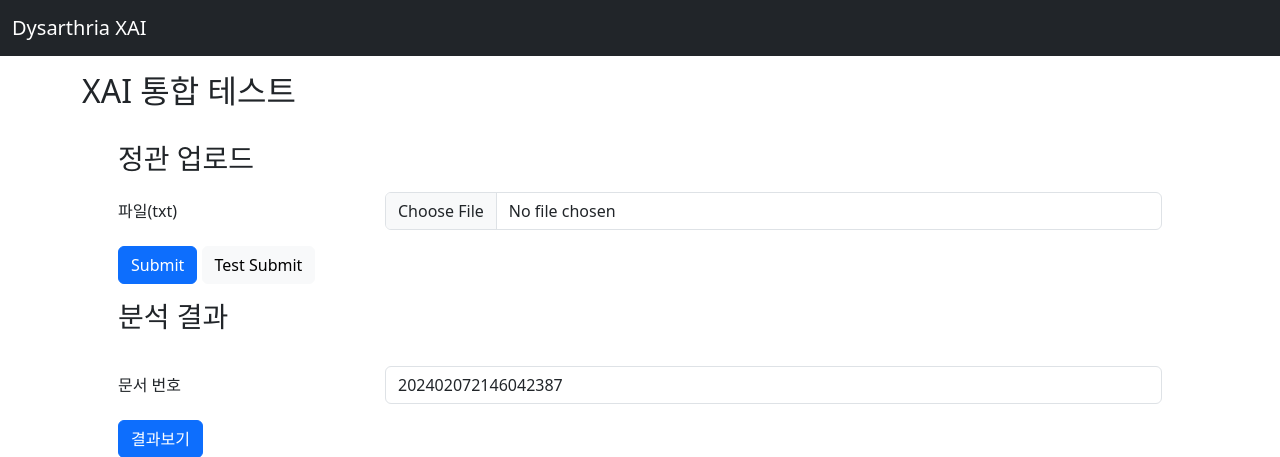
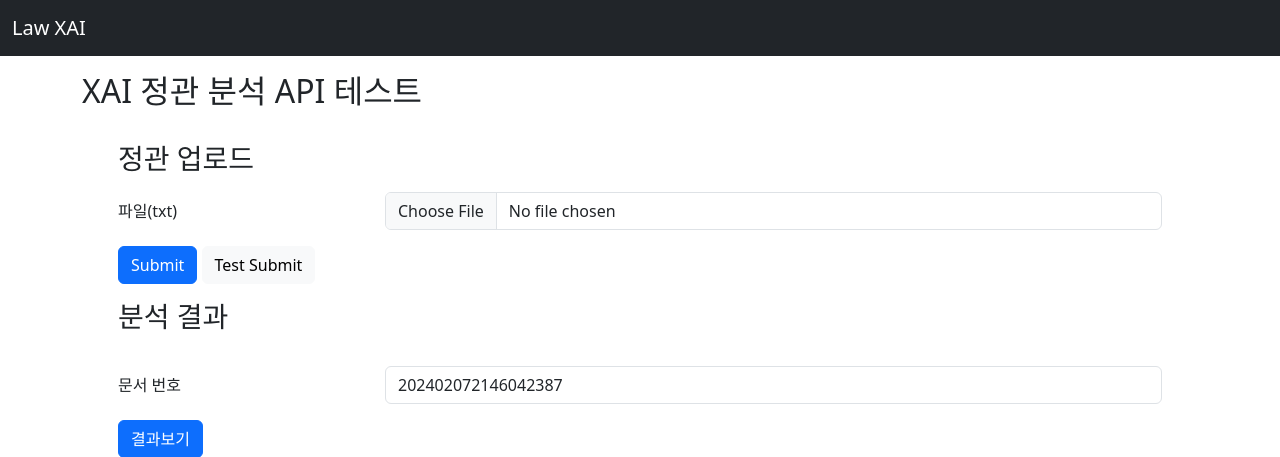
Before and after one commit to minju0307/jeongguan_check_system, a Flask app: page / in a window 1280 px wide. Shown: the top 457 px of the page. Run offline with Flask 3, Linux system fonts and the light colour scheme.

Commit message:
코드 리팩토링

```diff
--- a/app.py
+++ b/app.py
@@ -127,8 +127,8 @@ def index():
     return render_template('index.html')
 
 
-@app.route("/processing", methods=["POST"])
-def processing():
+@app.route("/analyze", methods=["POST"])
+def analyze():
     # get flask post data
     mode = request.form.get('mode')
     callback_url = request.form.get('callback_url')
--- a/tasks/xai_llm_law.py
+++ b/tasks/xai_llm_law.py
@@ -2,12 +2,10 @@ from celery.utils.log import get_task_logger
 
 logger = get_task_logger(__name__)
 
-from urllib.parse import urljoin
-
 import requests
 from celery import Celery
 
-from config import MQ_CELERY_BROKER_URL, MQ_CELERY_BACKEND_URL, SERVICE_URL, CELERY_TASK_NAME
+from config import MQ_CELERY_BROKER_URL, MQ_CELERY_BACKEND_URL, CELERY_TASK_NAME
 from main import get_advice
 from mrc import generate_answer
 
--- a/templates/base.html
+++ b/templates/base.html
@@ -19,7 +19,7 @@
     <!-- Fixed navbar -->
     <nav class="navbar navbar-expand-md navbar-dark bg-dark">
         <div class="container-fluid">
-            <a class="navbar-brand" href="#">Dysarthria XAI</a>
+            <a class="navbar-brand" href="#">Law XAI</a>
             <button class="navbar-toggler" type="button" data-bs-toggle="collapse" data-bs-target="#navbarCollapse"
                     aria-controls="navbarCollapse" aria-expanded="false" aria-label="Toggle navigation">
                 <span class="navbar-toggler-icon"></span>
--- a/templates/index.html
+++ b/templates/index.html
@@ -95,13 +95,13 @@ Dysarthria XAI - Demo
 
 {% block content %}
 <div>
-    <h1 class="mt-3 fs-2">XAI 통합 테스트</h1>
+    <h1 class="mt-3 fs-2">XAI 정관 분석 API 테스트</h1>
     <div class="row mt-3">
         <div class="col px-5">
             <div class="mt-3" id="collapse_form">
                 <h3>정관 업로드</h3>
                 <form id="form_xai" class="mt-3" enctype="multipart/form-data"
-                      action="{{ url_for('processing') }}">
+                      action="{{ url_for('analyze') }}">
                     <div class="mb-3 row">
                         <label for="formFile" class="col-sm-3 col-form-label">파일(txt)</label>
                         <div class="col-sm-9">
```
Also changed, not shown: tests/api_test.py (+23 -14 lines).
